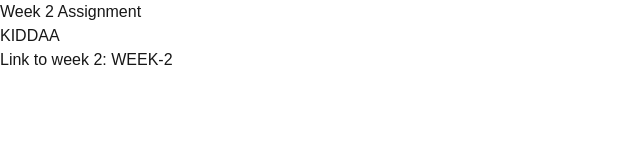
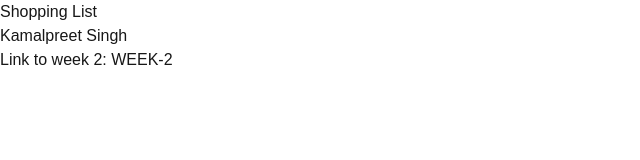
Before and after one commit to Kamaldoad/cprg306-assignments, a Next.js app: page / in a window 1280 px wide. Shown: the top 160 px of the page, without its empty margins (0-640 px from the left). Built offline with nearby package versions, Linux system fonts and the light colour scheme.

Commit message:
assignment

```diff
--- a/app/page.js
+++ b/app/page.js
@@ -3,8 +3,8 @@ import Link from "next/link";
 export default function Page() {
   return (
     <div>
-      <h1>Week 2 Assignment</h1>
-      <p>KIDDAA</p>
+      <h1>Shopping List</h1>
+      <p>Kamalpreet Singh</p>
       <p>
         Link to week 2:<Link href=" week-2 "> WEEK-2 </Link>
       </p>
```
